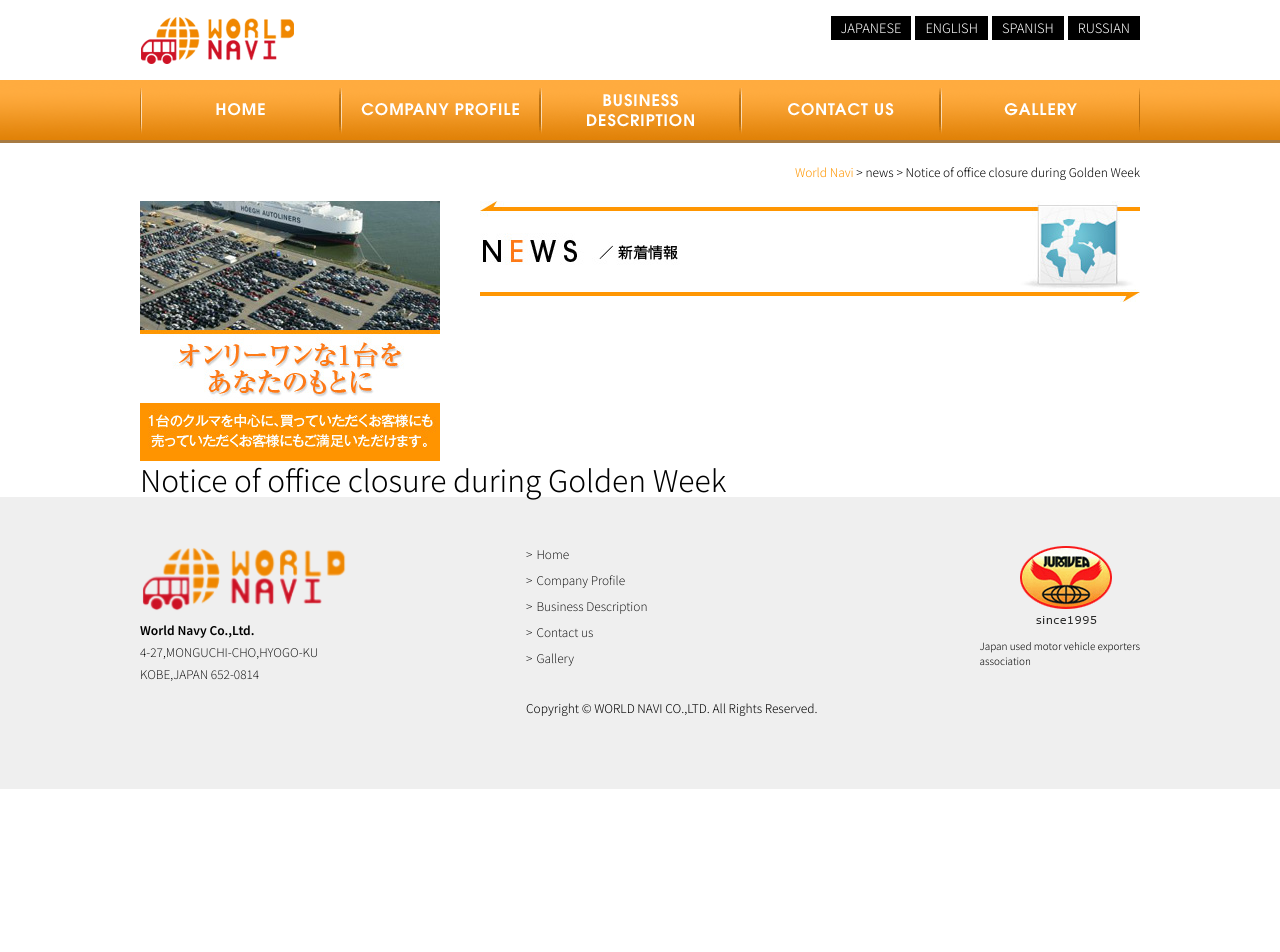
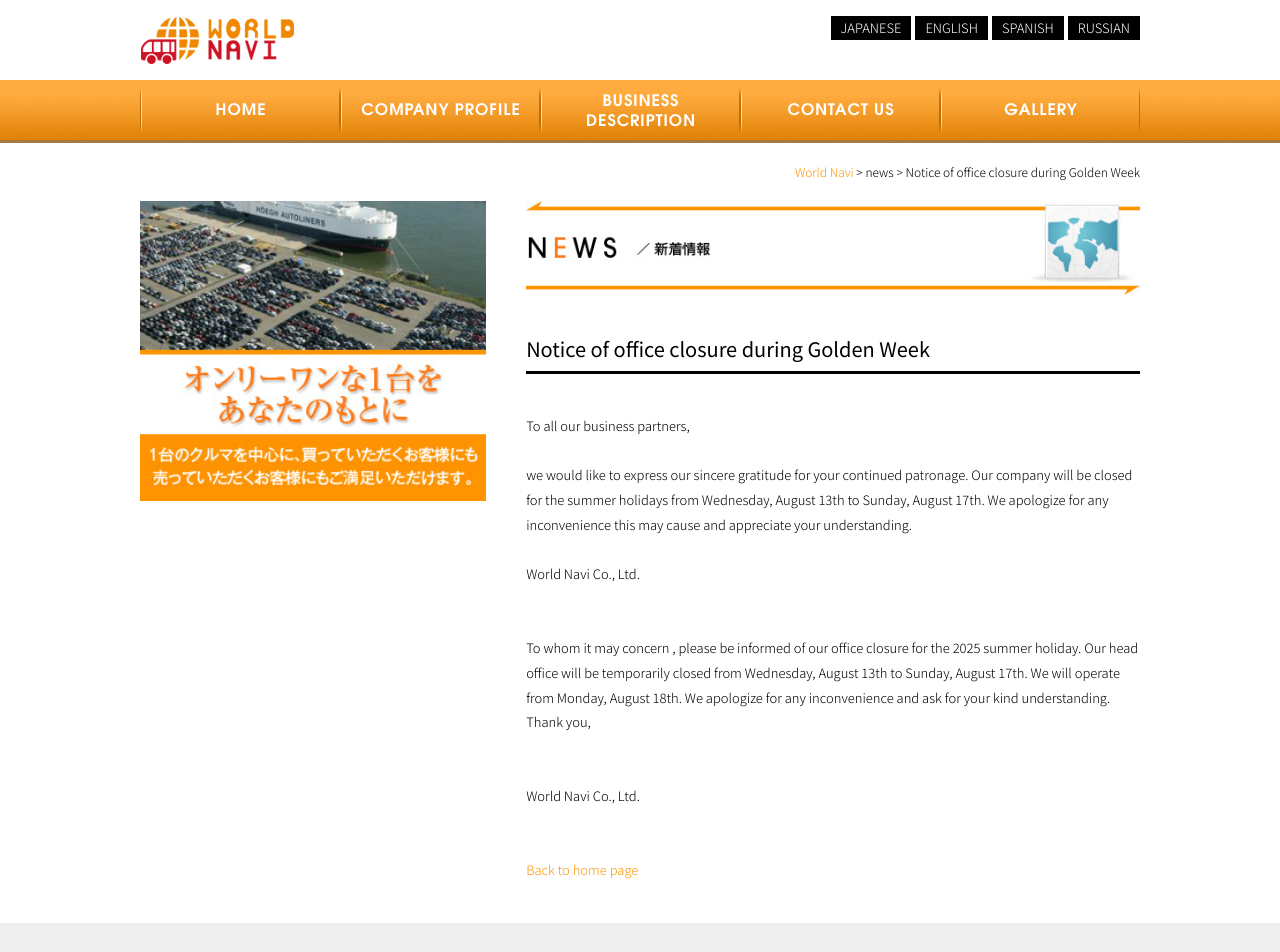
Before and after one commit to anik-siddiky/world-navy, a React (Vite) app: page /notice-of-golden-week in a window 1280 px wide. Shown: the top 952 px of the page. Before the commit the page ends 800 px from the top, so only its background shows below. Built offline with nearby package versions, Linux system fonts and the light colour scheme.

Commit message:
designed the news pages

```diff
--- a/src/Pages/NewsPages/NoticeOfGoldenWeek.jsx
+++ b/src/Pages/NewsPages/NoticeOfGoldenWeek.jsx
@@ -10,20 +10,56 @@ const NoticeOfGoldenWeek = () => {
     }, []);
 
     return (
-        <div className='max-w-[1000px] mx-auto'>
+        <div className='max-w-[1000px] mx-auto mb-10'>
             <p className='text-[12px] py-5 text-end'> <Link to="/" className='text-[#FF9600] hover:underline cursor-pointer'>
                 World Navi</Link> {">"} news {">"} Notice of office closure during Golden Week
             </p>
 
             <div className='flex gap-10'>
-                <img src={newsBanner} alt="" />
+                <img className='h-[300px]' src={newsBanner} alt="" />
 
-                <div>
+                <div className='space-y-10'>
                     <img src={newsBanner2} alt="" />
+
+
+                    <div>
+                        <h3 className='text-xl font-normal mb-2'>Notice of office closure during Golden Week</h3>
+                        <p className='border-b-3'></p>
+                    </div>
+                    <div>
+                        <p className='text-[13px] leading-[1.9]'>
+                            To all our business partners,
+                            <br />
+                            <br />
+                            we would like to express our sincere gratitude for your continued patronage.
+                            Our company will be closed for the summer holidays from Wednesday, August 13th to Sunday, August 17th.
+                            We apologize for any inconvenience this may cause and appreciate your understanding.
+                            <br />
+                            <br />
+                            World Navi Co., Ltd.
+                            <br />
+                            <br />
+                            <br />
+
+                            To whom it may concern , please be
+                            informed of our office closure for the 2025 summer holiday.
+                            Our head office will be temporarily closed from Wednesday, August 13th to Sunday, August 17th.
+                            We will operate from Monday, August 18th.
+                            We apologize for any inconvenience and ask for your kind understanding.
+                            Thank you,
+                            <br />
+                            <br />
+                            <br />
+                            World Navi Co., Ltd.
+                            <br />
+                            <br />
+                            <br />
+                            <Link to='/' className='text-[#FF9600] hover:underline'>Back to home page</Link>
+                        </p>
+                    </div>
                 </div>
             </div>
 
-            <p className='text-3xl'>Notice of office closure during Golden Week</p>
         </div>
     );
 };
--- a/src/Pages/NewsPages/NoticeOfOfficeClosure.jsx
+++ b/src/Pages/NewsPages/NoticeOfOfficeClosure.jsx
@@ -10,20 +10,55 @@ const NoticeOfOfficeClosure = () => {
     }, []);
 
     return (
-        <div className='max-w-[1000px] mx-auto'>
+        <div className='max-w-[1000px] mx-auto mb-10'>
             <p className='text-[12px] py-5 text-end'> <Link to="/" className='text-[#FF9600] hover:underline cursor-pointer'>
                 World Navi</Link> {">"} news {">"} Notice of office closure
             </p>
 
             <div className='flex gap-10'>
-                <img src={newsBanner} alt="" />
+                <img className='h-[300px]' src={newsBanner} alt="" />
 
-                <div>
+                <div className='space-y-10'>
                     <img src={newsBanner2} alt="" />
+
+                    <div>
+                        <h3 className='text-xl font-normal mb-2'>Notice of office closure</h3>
+                        <p className='border-b-3'></p>
+                    </div>
+                    <div>
+                        <p className='text-[13px] leading-[1.9]'>
+                            To all our business partners,
+                            <br />
+                            <br />
+                            we would like to express our sincere gratitude for your continued patronage.
+                            Our company will be closed for the summer holidays from Wednesday, August 13th to Sunday, August 17th.
+                            We apologize for any inconvenience this may cause and appreciate your understanding.
+                            <br />
+                            <br />
+                            World Navi Co., Ltd.
+                            <br />
+                            <br />
+                            <br />
+
+                            To whom it may concern , please be
+                            informed of our office closure for the 2025 summer holiday.
+                            Our head office will be temporarily closed from Wednesday, August 13th to Sunday, August 17th.
+                            We will operate from Monday, August 18th.
+                            We apologize for any inconvenience and ask for your kind understanding.
+                            Thank you,
+                            <br />
+                            <br />
+                            <br />
+                            World Navi Co., Ltd.
+                            <br />
+                            <br />
+                            <br />
+                            <Link to='/' className='text-[#FF9600] hover:underline'>Back to home page</Link>
+                        </p>
+                    </div>
                 </div>
             </div>
 
-            <p className='text-3xl'>Notice of office closure</p>
         </div>
     );
 };
--- a/src/Pages/NewsPages/WinterHolidayNotice.jsx
+++ b/src/Pages/NewsPages/WinterHolidayNotice.jsx
@@ -10,20 +10,39 @@ const WinterHolidayNotice = () => {
     }, []);
 
     return (
-        <div className='max-w-[1000px] mx-auto'>
+        <div className='max-w-[1000px] mx-auto min-h-screen'>
             <p className='text-[12px] py-5 text-end'> <Link to="/" className='text-[#FF9600] hover:underline cursor-pointer'>
                 World Navi</Link> {">"} news {">"} New Year's holiday announcement Winter holiday
             </p>
 
             <div className='flex gap-10'>
-                <img src={newsBanner} alt="" />
+                <img className='h-[300px]' src={newsBanner} alt="" />
 
-                <div>
+                <div className='space-y-10'>
                     <img src={newsBanner2} alt="" />
+
+
+                    <div>
+                        <h3 className='text-xl font-normal mb-2'>Winter holiday notice</h3>
+                        <p className='border-b-3'></p>
+                    </div>
+                    <div>
+                        <p className='text-[13px] leading-[1.9]'>
+                            We would like to express our sincere gratitude for your continued patronage. We will be closed from Saturday,
+                            <br />
+                            <br />
+                            December 28, 2024 to Sunday, January 5, 2025. We
+                            apologize for any inconvenience this may cause and ask for your kind understanding .
+                            <br />
+                            <br />
+                            World Navi Co. , Ltd.
+                            <br />
+                            <br />
+                            <Link to='/' className='text-[#FF9600] hover:underline'>Back to home page</Link>
+                        </p>
+                    </div>
                 </div>
             </div>
-
-            <p className='text-3xl'>Winter holiday notice</p>
         </div>
     );
 };
```
